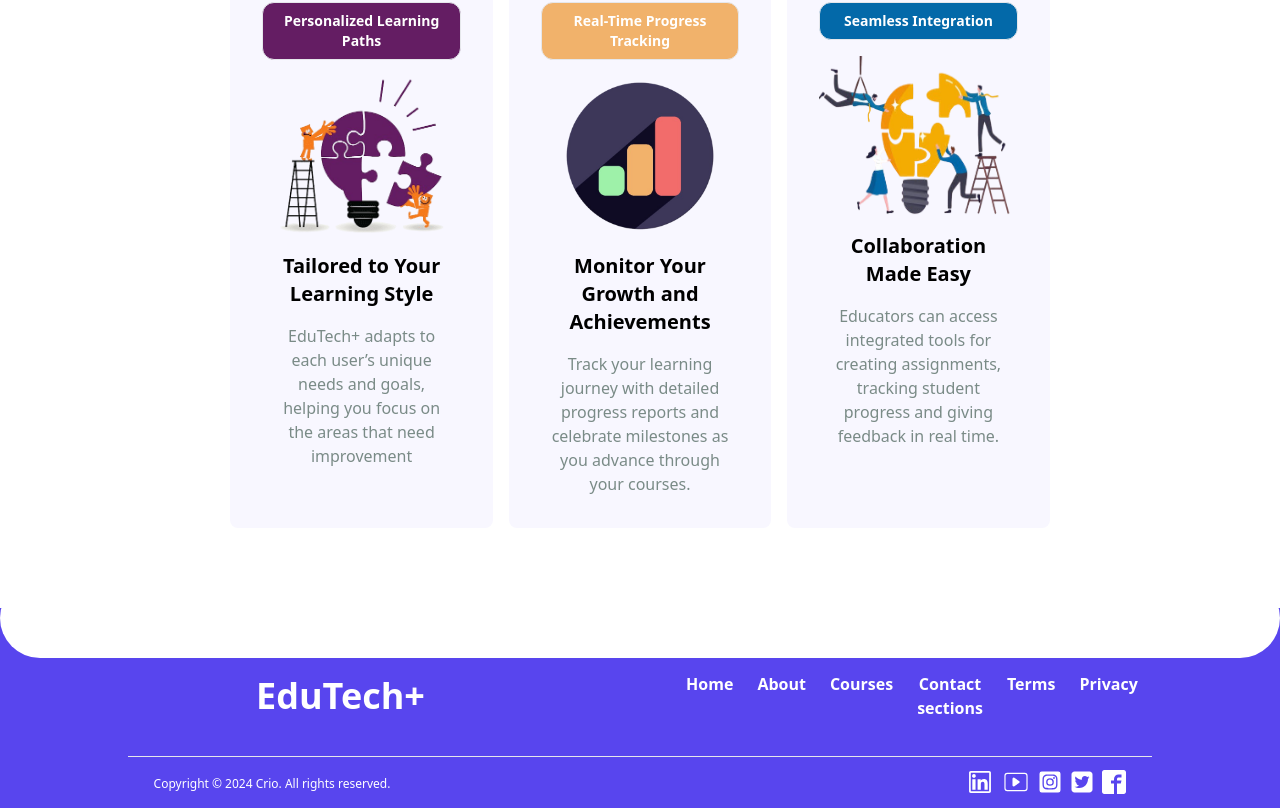
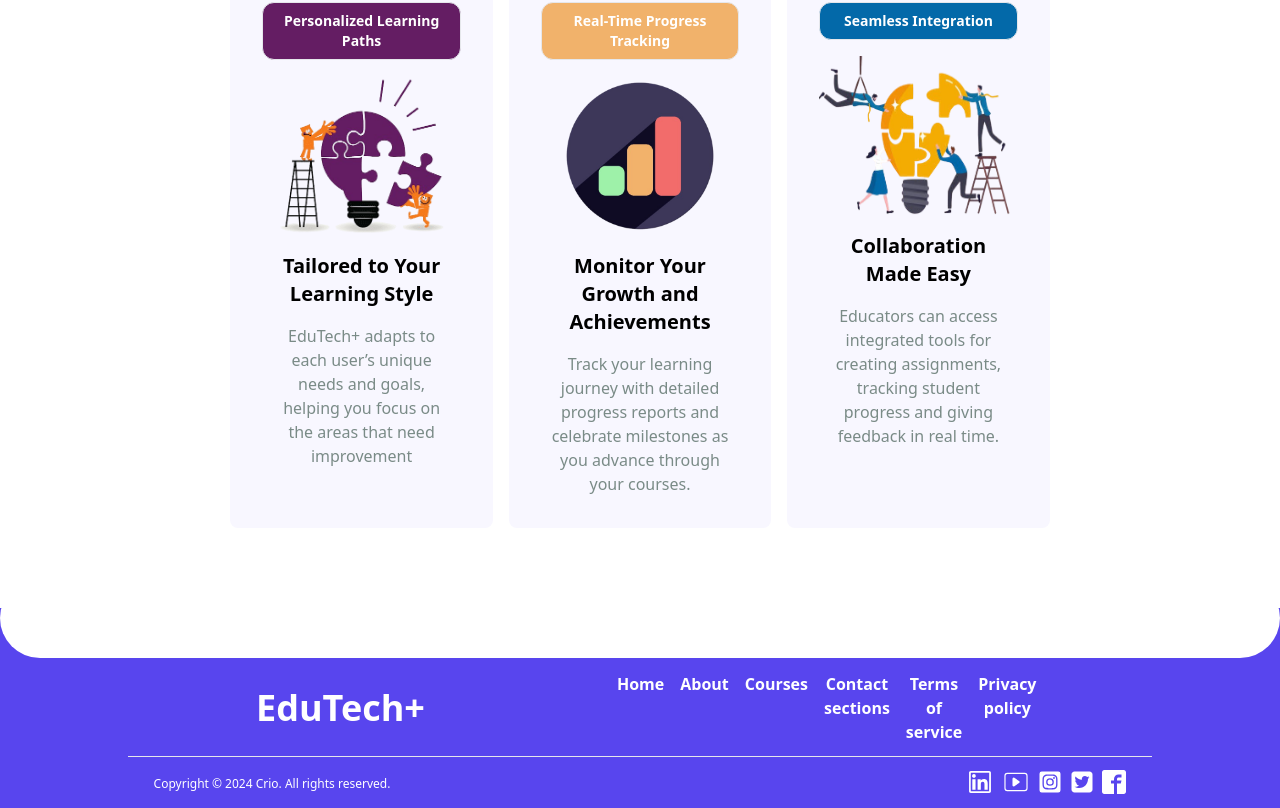
Before and after one commit to neeru0713/edutech, a React (Create React App) app: page / in a window 1280 px wide. Shown: the part 1106-1914 px from the top of the page. Built offline with nearby package versions, Linux system fonts and the light colour scheme.

Commit message:
responsiveness styles fixed

```diff
--- a/src/components/footer/Footer.js
+++ b/src/components/footer/Footer.js
@@ -12,13 +12,13 @@ export const Footer = () => {
       <div className="w-full h-[500px] md:h-[200px] bg-[#5845ee] pt-16 flex flex-col px-[20%]">
         <div className="flex items-center">
           <div className="font-semibold text-4xl text-white">EduTech+</div>
-          <ul className="pl-[34%] flex flex-col md:flex-row text-white font-semibold gap-6">
+          <ul className="pl-[25%] flex flex-col md:flex-row text-white font-semibold gap-4">
             <li>Home</li>
             <li>About</li>
             <li>Courses</li>
             <li>Contact sections</li>
-            <li>Terms</li>
-            <li>Privacy</li>
+            <li>Terms of service</li>
+            <li>Privacy policy</li>
           </ul>
         </div>
 
@@ -27,7 +27,7 @@ export const Footer = () => {
       <div className="w-full flex flex-col items-center justify-center relative">
         <hr className="absolute h-1 w-[80%] bottom-12" />
       </div>
-      <ul className="flex gap-2 items-center absolute bottom-4 md:bottom-3 pt-2 right-[12%]">
+      <ul className="flex gap-2 items-center absolute bottom-0 md:bottom-3 pt-2 right-[12%]">
         <li>
           <AiOutlineLinkedin className="fill-white h-5 w-5 md:h-7 md:w-7" />
         </li>
@@ -45,7 +45,7 @@ export const Footer = () => {
         </li>
       </ul>
 
-       <p className="absolute bottom-5 md:bottom-4 text-white pt-2 text-xs md:text-md left-[12%]">Copyright © 2024 Crio. All rights reserved.</p>
+       <p className="absolute bottom-5 md:bottom-4 text-white text-xs md:text-md left-[12%]">Copyright © 2024 Crio. All rights reserved.</p>
     </div>
   );
 };
--- a/src/components/herosection/HeroSection.js
+++ b/src/components/herosection/HeroSection.js
@@ -3,7 +3,7 @@ import React from 'react'
 const HeroSection = () => {
   return (
     <div className='flex flex-col gap-6 m-[6rem]'>
-        <h1 className='font-semibold text-7xl mx-[20%]'>Unlock the Future of Learning with EduTech+</h1>
+        <h1 className='font-semibold text-5xl md:text-7xl mx-[20%]'>Unlock the Future of Learning with EduTech+</h1>
         <p className='text-[#566072] text-xl mx-[22%]'>EduTech+ provides cutting-edge tools to help students and educators reach their full potential. With adaptive learning, personalized dashboards, and real-time insights, we make education accessible and tailored to each learner's needs.
         Join thousands of learners and educators using EduTech+ to enhance learning experiences, track progress, and achieve goals with ease.</p>
         <button className="border rounded-md px-4 py-2 font-semibold bg-[#5845ee] text-white hover:bg-[#382ca5] m-auto w-[12rem]">
```
